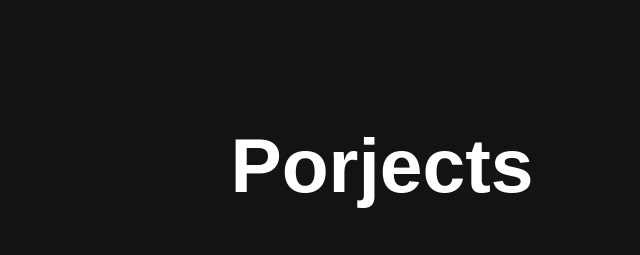
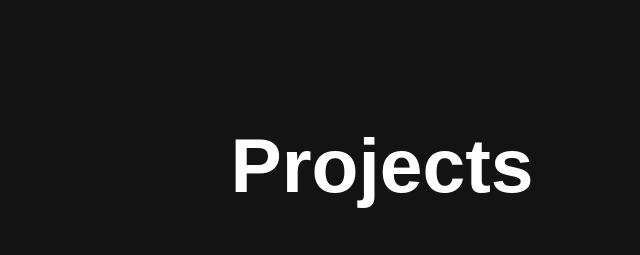
Before and after one commit to Faiq-Rehman/PORTFOLIO, a plain HTML site: page index.html in a window 1280 px wide. Shown: the part 2700-2955 px from the top of the page, 258-898 px from the left. Drawn offline with nearby package versions, Linux system fonts and the light colour scheme.

Commit message:
Update index.html

```diff
--- a/index.html
+++ b/index.html
@@ -135,7 +135,7 @@
     </section>
 
     <section class="services" id="porject">
-        <h2 class="heading">Porjects</h2>
+        <h2 class="heading">Projects</h2>
 
         <div class="services-container">
             <div class="service-box">
```
